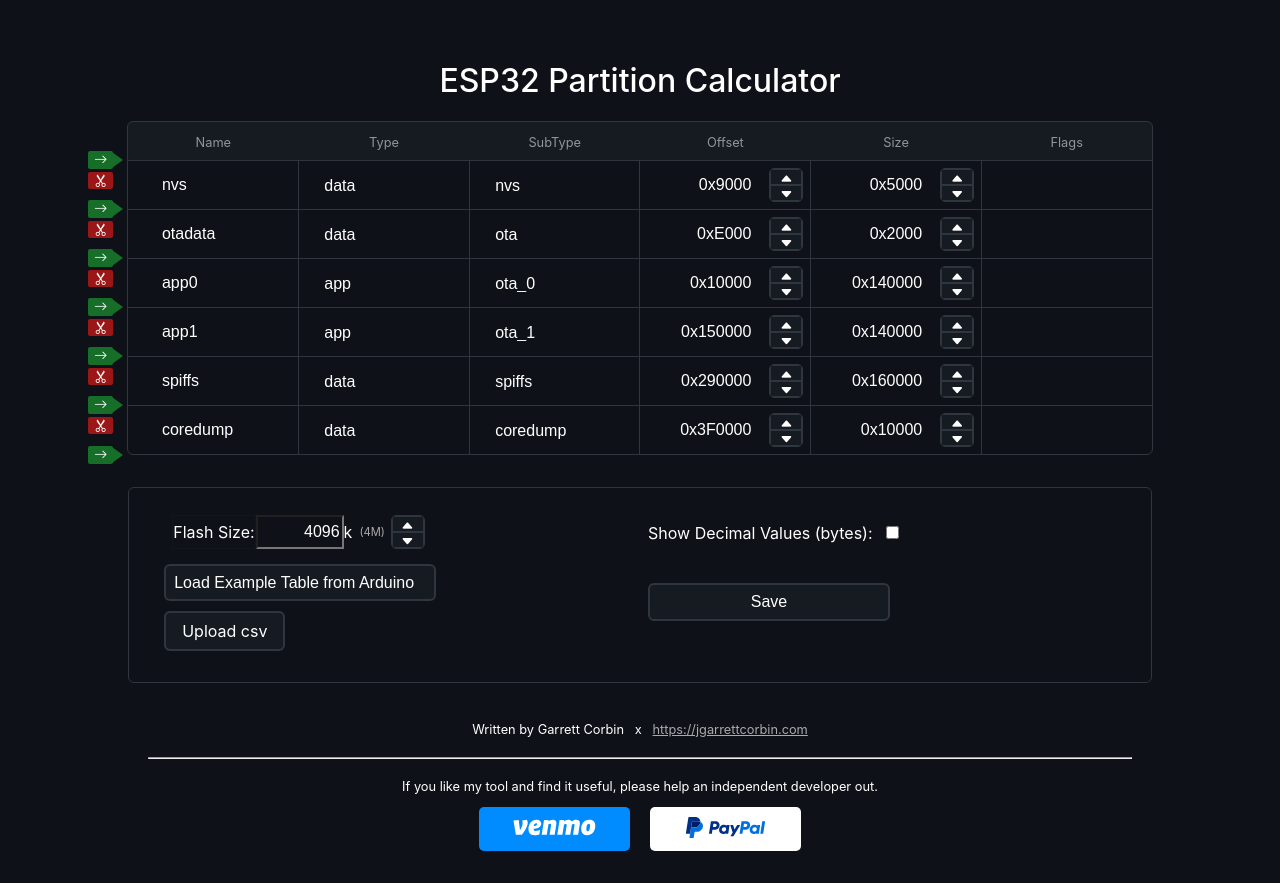
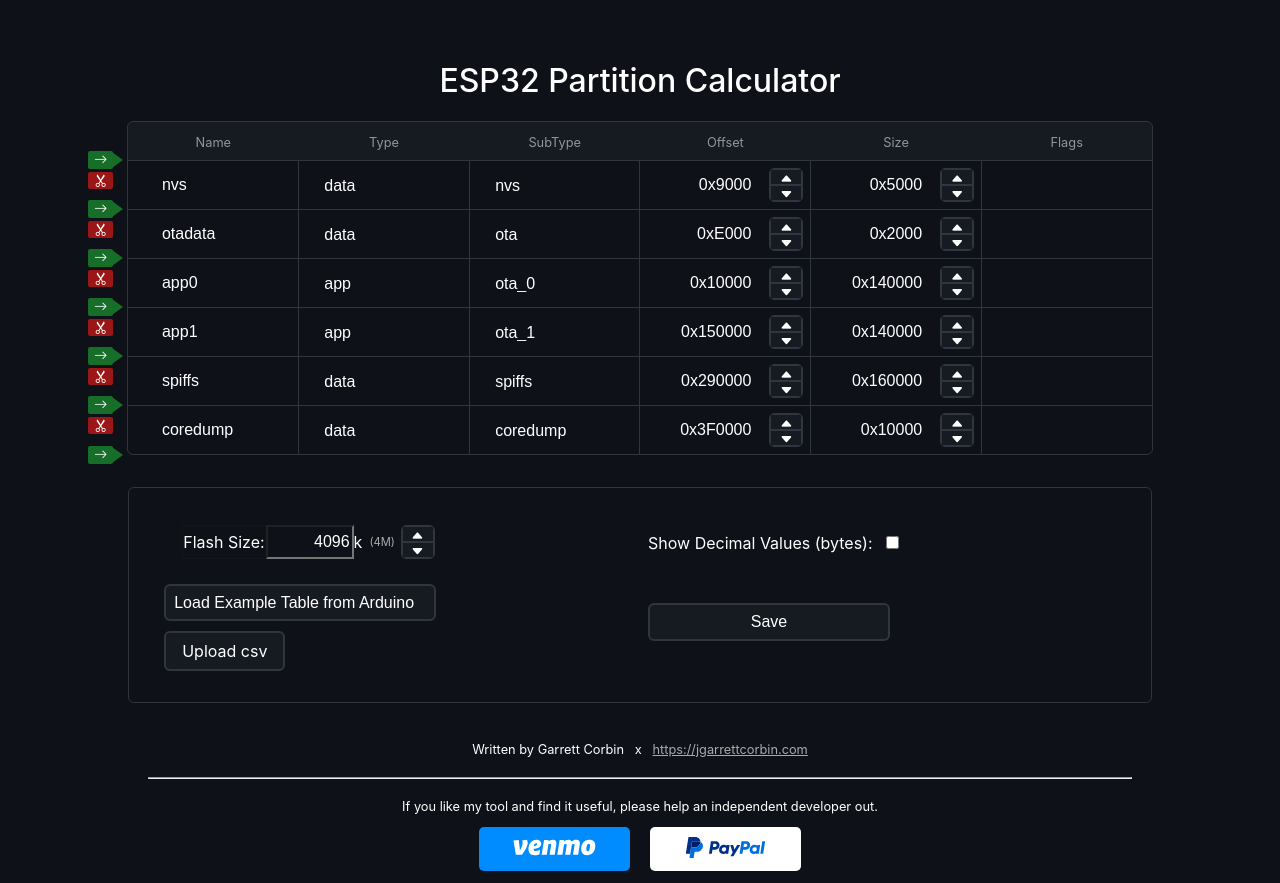
Before and after one commit to platevoltage/esp32-partition-calculator, a React (Create React App) app: page / in a window 1280 px wide. Built offline with nearby package versions, Linux system fonts and the light colour scheme.

Commit message:
highlighed flash when need to increase

```diff
--- a/src/App.tsx
+++ b/src/App.tsx
@@ -11,6 +11,7 @@ function App() {
   const [flashSize, setFlashSize] = useState<number>(4096);
   const [table, setTable] = useState<Partition[]>([]);
   const [displayDec, setDisplayDec] = useState<boolean>(true);
+  const [flashSizeHighlight, setFlashSizeHighlight] = useState<boolean>(false);
 
   useEffect(() => { //update local storage
     if (table.length > 0) {
@@ -23,9 +24,9 @@ function App() {
     <div className="App">
       <div style={{ display: 'flex', flexDirection: 'column'}}>
         <h1>ESP32 Partition Calculator</h1>
-        <Table table={table} setTable={setTable} flashSize={flashSize*1024} displayDec={displayDec}/>
+        <Table table={table} setTable={setTable} flashSize={flashSize*1024} displayDec={displayDec} setFlashSizeHighlight={setFlashSizeHighlight} />
 
-        <Options flashSize={flashSize} displayDec={displayDec} setFlashSize={setFlashSize} setDisplayDec={setDisplayDec} table={table} setTable={setTable}/>
+        <Options flashSize={flashSize} displayDec={displayDec} setFlashSize={setFlashSize} setDisplayDec={setDisplayDec} table={table} setTable={setTable} flashSizeHighlight={flashSizeHighlight} />
 
         <div className="footer">
           <span>Written by Garrett Corbin &nbsp; x &nbsp; </span>
--- a/src/components/FlashSize.tsx
+++ b/src/components/FlashSize.tsx
@@ -4,19 +4,22 @@ import UpDown from './UpDown';
 interface Props {
     flashSize: number;
     setFlashSize: (value: number) => void;
+    highlight: boolean;
 }
 
-export default function FlashSize({flashSize, setFlashSize}: Props) {
+export default function FlashSize({flashSize, setFlashSize, highlight}: Props) {
   return (
     <div className="input">
-        <label htmlFor="flashSize">Flash Size:
-        </label>
+        <div style={{backgroundColor: highlight ? "#ff222288" : "#00000000", display: "flex", padding: "10px", borderRadius: "6px"}}>
+          <label htmlFor="flashSize">Flash Size:
+          </label>
 
-        <input name="flash-size" type="number" value={flashSize} onChange={(e) =>  setFlashSize(+e.target.value) }></input>
-        <div style={{height: '100%', display: 'flex', flexDirection: 'column', justifyContent: 'center', marginRight: '.3em'}}>k</div>
-        <div className="megabyte">({flashSize/1024}M)</div>
+          <input name="flash-size" type="number" value={flashSize} onChange={(e) =>  setFlashSize(+e.target.value) }></input>
+          <div style={{height: '100%', display: 'flex', flexDirection: 'column', justifyContent: 'center', marginRight: '.3em', }}>k</div>
+          <div className="megabyte">({flashSize/1024}M)</div>
 
-        <UpDown param="flash-size" getter={flashSize} setter={setFlashSize} />
+          <UpDown param="flash-size" getter={flashSize} setter={setFlashSize} />
+        </div>
     </div>
   )
 }
--- a/src/components/Options.tsx
+++ b/src/components/Options.tsx
@@ -12,6 +12,7 @@ interface Props {
     setDisplayDec: (value: boolean) => void;
     table: Partition[];
     setTable: (value: Partition[]) => void;
+    flashSizeHighlight: boolean;
 }
 
 const unparseConfig: Papa.UnparseConfig = {
@@ -28,7 +29,7 @@ const unparseConfig: Papa.UnparseConfig = {
 
 
 
-export default function Options({flashSize, setFlashSize, displayDec, setDisplayDec, table, setTable}: Props) {
+export default function Options({flashSize, setFlashSize, displayDec, setDisplayDec, table, setTable, flashSizeHighlight}: Props) {
 
     const handleDownload = () => {
         const _table: {}[] = [];
@@ -59,7 +60,7 @@ export default function Options({flashSize, setFlashSize, displayDec, setDisplay
 
         <div className="options-row">
             <div className="options-column">
-                <FlashSize flashSize={flashSize} setFlashSize={setFlashSize} />
+                <FlashSize flashSize={flashSize} setFlashSize={setFlashSize} highlight={flashSizeHighlight}/>
             </div>
 
             <div className="options-column">
--- a/src/components/Row.tsx
+++ b/src/components/Row.tsx
@@ -23,11 +23,12 @@ interface Props {
     unusedSpace: number;
     displayDec: boolean;
     flashSize: number;
+    setFlashSizeHighlight: (x: boolean) => void;
 
 }
 
 
-export default function Row({table, setTable, i, unusedSpace, displayDec, flashSize}: Props) {
+export default function Row({table, setTable, i, unusedSpace, displayDec, flashSize, setFlashSizeHighlight}: Props) {
 
     const [red, setRed] = useState<boolean>(false);
     const [green, setGreen] = useState<boolean>(false);
@@ -93,6 +94,7 @@ export default function Row({table, setTable, i, unusedSpace, displayDec, flashS
                 return row;
             });
             setTable(_table);
+            setFlashSizeHighlight(false);
         }
     }
 
@@ -107,11 +109,15 @@ export default function Row({table, setTable, i, unusedSpace, displayDec, flashS
             // if (_table[i].previewSize! > 0) {
                 setTable(_table);
             // }
+            if (table[i].previewSize! <= 0) {
+                setFlashSizeHighlight(true);
+            }
         } else {
             setTable(_table.map((row: Partition) => {
                 row.previewSize = undefined;
                 return row;
             }));
+            setFlashSizeHighlight(false);
         }
     }
 
@@ -269,7 +275,6 @@ export default function Row({table, setTable, i, unusedSpace, displayDec, flashS
             value={
                 table[i].previewSize ?
                 table[i].previewSize! <= 0 ?
-                // false ?
                     "add FLASH" :
                         !displayDec ? `${table[i].previewSize!.toString()}` : `0x${table[i].previewSize!.toString(16).toUpperCase()}`
                         :
--- a/src/components/Table.tsx
+++ b/src/components/Table.tsx
@@ -8,9 +8,10 @@ interface Props {
     setTable: (table: Partition[]) => void;
     flashSize: number;
     displayDec: boolean;
+    setFlashSizeHighlight: (x: boolean) => void;
 }
 
-export default function Table({table, setTable, flashSize, displayDec}: Props) {
+export default function Table({table, setTable, flashSize, displayDec, setFlashSizeHighlight}: Props) {
     const [green, setGreen] = useState<boolean>(false);
 
     function getUnusedSpace(i: number) {
@@ -38,7 +39,7 @@ export default function Table({table, setTable, flashSize, displayDec}: Props) {
             {
                 table.map((_, i) => {
                     return (<div key={i}>
-                        <Row table={table} setTable={setTable} i={i} unusedSpace={getUnusedSpace(i)} displayDec={displayDec} flashSize={flashSize} />
+                        <Row table={table} setTable={setTable} i={i} unusedSpace={getUnusedSpace(i)} displayDec={displayDec} flashSize={flashSize} setFlashSizeHighlight={setFlashSizeHighlight} />
                     </div>)
                 })
             }
```
